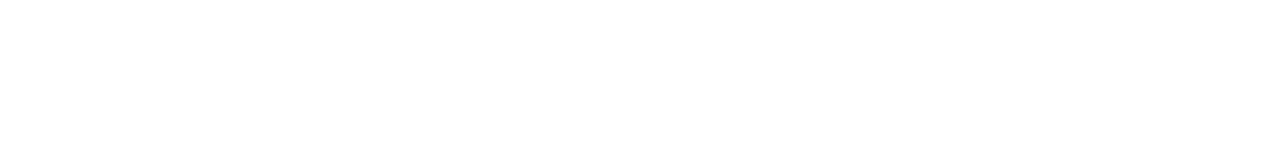
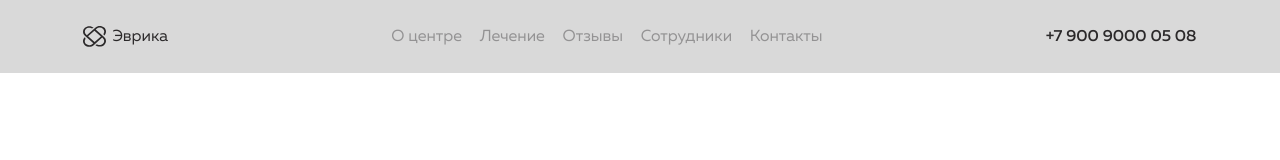
Before and after one commit to WadimSh/evrika, a website built with webpack: page src/index.html in a window 1280 px wide. Built offline with nearby package versions, Linux system fonts and the light colour scheme.

Commit message:
feat: сверстан header для десктоповых расширений

```diff
--- a/src/blocks/header/header.css
+++ b/src/blocks/header/header.css
@@ -0,0 +1,66 @@
+.header {
+  background-color: var(--header-background);
+  padding: 26px calc(50px + (128 - 50) * ((100vw - 320px) / (2560 - 320)));
+  display: flex;
+  justify-content: center;
+}
+
+.header__wrapper {
+  display: flex;
+  justify-content: space-between;
+  align-items: center;
+  width: 1185px;
+}
+
+.header__logo {
+  font-weight: 400;
+  font-size: 1rem;
+  line-height: 1;
+  display: flex;
+  align-items: center;
+  gap: 6px;
+}
+
+.header__logo-img {
+  width: 23px;
+  height: 21px;
+}
+
+.header__list {
+  margin: 0;
+  padding: 0;
+  list-style-type: none;
+  display: flex;
+  justify-content: space-between;
+  align-items: center;
+  gap: calc(10px + (28 - 10) * ((100vw - 320px) / (2560 - 320)));
+}
+
+.header__item {
+  font-weight: 400;
+  font-size: 1rem;
+  line-height: 1;
+}
+
+.header__link {
+  text-decoration: none;
+  color: var(--font-link);
+  transition: color .3s ease;
+}
+
+.header__link:hover {
+  color: var(--font-color);
+}
+
+.header__tel {
+  font-weight: 500;
+  font-size: 1rem;
+  line-height: 1;
+  text-decoration: none;
+  color: var(--font-color);
+  transition: color .3s ease;
+}
+
+.header__tel:hover {
+  color: var(--font-link);
+}
--- a/src/blocks/page/page.css
+++ b/src/blocks/page/page.css
@@ -15,4 +15,13 @@
   --advantage-background: #e5e9ec;
   --reviews-contacts-background: #e8e8e8;
   --team-background: #f3f3f3;
+  --font-color: #2b292a;
+  --font-link: rgba(43, 41, 42, .4);
+
+  color: var(--font-color);
 }
+
+.anchor {
+  position: relative;
+  top: -90px;
+}
--- a/src/index.html
+++ b/src/index.html
@@ -8,17 +8,32 @@
 </head>
 <body class="page">
   <header class="header">
-
+    <div class="header__wrapper">
+      <div class="header__logo">
+        <img class="header__logo-img" src="<%=require('./images/logo.svg')%>" alt="Логотип компании">
+        Эврика
+      </div>
+      <nav class="header__menu">
+        <ul class="header__list">
+          <li class="header__item"><a class="header__link" href="#about">О центре</a></li>
+          <li class="header__item"><a class="header__link" href="#services">Лечение</a></li>
+          <li class="header__item"><a class="header__link" href="#reviews">Отзывы</a></li>
+          <li class="header__item"><a class="header__link" href="#team">Сотрудники</a></li>
+          <li class="header__item"><a class="header__link" href="#contacts">Контакты</a></li>
+        </ul>
+      </nav>
+      <a class="header__tel" href="tel: +790090000508">+7 900 9000 05 08</a>
+    </div>
   </header>
   <main class="main">
     <section class="cover">
 
     </section>
     <section class="about">
-
+      <div class="anchor" id="about"></div>
     </section>
     <section class="services">
-
+      <div class="anchor" id="services"></div>
     </section>
     <section class="advantage">
 
@@ -27,13 +42,13 @@
 
     </section>
     <section class="reviews">
-
+      <div class="anchor" id="reviews"></div>
     </section>
     <section class="team">
-
+      <div class="anchor" id="team"></div>
     </section>
     <section class="contacts">
-
+      <div class="anchor" id="contacts"></div>
     </section>
   </main>
   <footer class="footer">
```
Also changed, not shown: src/images/logo.svg (added).
